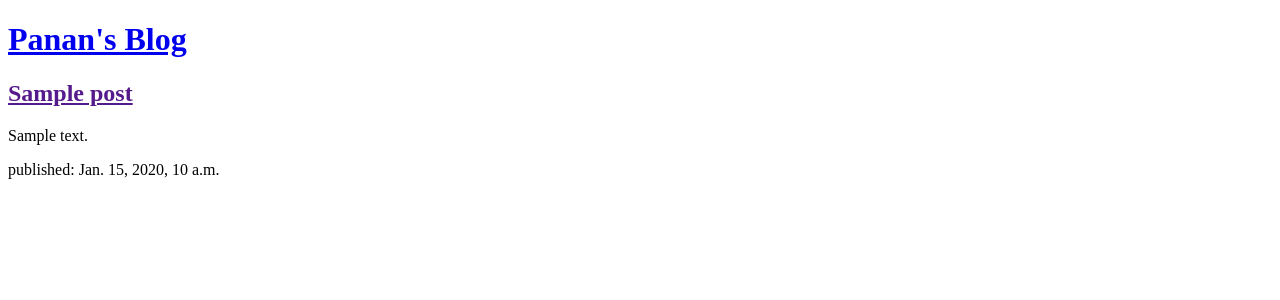
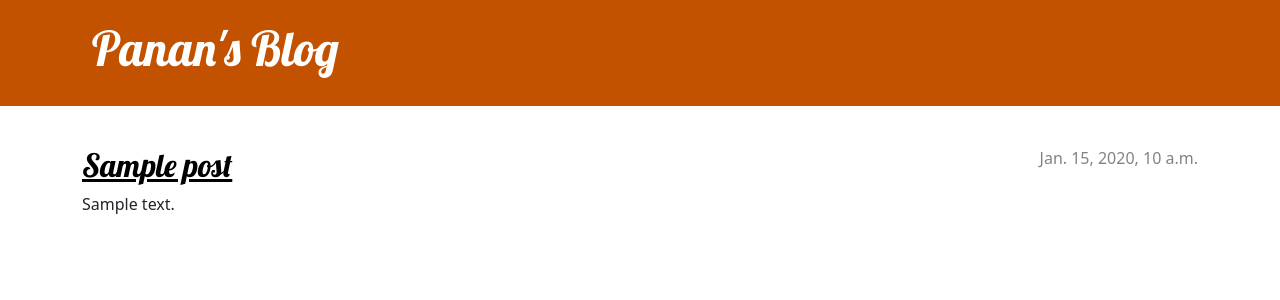
Before and after one commit to panan2012/first_Djangosite, a Django app: page / in a window 1280 px wide. Shown: the top 300 px of the page. Run offline with Django 3.2, Linux system fonts and the light colour scheme; tables that the repository leaves empty hold one stand-in row (values such as "Sample post").

Commit message:
feat: Modified template and Added CSS

```diff
--- /dev/null
+++ b/blog/static/css/blog.css
@@ -0,0 +1,70 @@
+.page-header {
+    background-color: #C25100;
+    margin-top: 0;
+    margin-bottom: 40px;
+    padding: 20px 20px 20px 40px;
+}
+
+page-header h1,
+.page-header h1 a,
+.page-header h1 a:visited,
+.page-header h1 a:active {
+    color: #ffffff;
+    font-size: 36pt;
+    text-decoration: none;
+}
+
+h1,
+h2,
+h3,
+h4 {
+    font-family: 'Lobster', cursive;
+}
+
+.date {
+    color: #828282;
+}
+
+.save {
+    float: right;
+}
+
+.post-form textarea,
+.post-form input {
+    width: 100%;
+}
+
+.top-menu,
+.top-menu:hover,
+.top-menu:visited {
+    color: #ffffff;
+    float: right;
+    font-size: 26pt;
+    margin-right: 20px;
+}
+
+.post {
+    margin-bottom: 70px;
+}
+
+.post h2 a,
+.post h2 a:visited {
+    color: #000000;
+}
+
+.post > .date,
+.post > .actions {
+    float: right;
+}
+
+.btn-secondary,
+.btn-secondary:visited {
+    color: #C25100;
+    background: none;
+    border-color: #C25100;
+}
+
+.btn-secondary:hover {
+    color: #FFFFFF;
+    background-color: #C25100;
+}
--- a/blog/templates/blog/post_list.html
+++ b/blog/templates/blog/post_list.html
@@ -1,20 +1,33 @@
-
+{% load static %}
 <!DOCTYPE html>
 <html>
     <head>
         <title>Panan's blog</title>
+        <link rel="stylesheet" href="https://cdn.jsdelivr.net/npm/bootstrap@5.1.3/dist/css/bootstrap.min.css" integrity="sha384-1BmE4kWBq78iYhFldvKuhfTAU6auU8tT94WrHftjDbrCEXSU1oBoqyl2QvZ6jIW3" crossorigin="anonymous">
+        <link rel="stylesheet" href="{% static 'css/blog.css' %}">
+        <link href="//fonts.googleapis.com/css?family=Lobster&subset=latin,latin-ext" rel="stylesheet" type="text/css">
     </head>
     <body>
-        <header>
+        <header class="page-header">
+            <div class="container">
                 <h1><a href="/">Panan's Blog</a></h1>
+            </div>
         </header>
 
+        <main class="container">
+            <div class="row">
+                <div class="col">
                     {% for post in posts %}
-            <article>
+                        <article class="post">
+                            <time class="date">
+                                {{ post.published_date }}
+                            </time>
                             <h2><a href="">{{ post.title }}</a></h2>
                             <p>{{ post.text|linebreaksbr }}</p>
-                <time>published: {{ post.published_date }}</time>
                         </article>
                     {% endfor %}
+                </div>
+            </div>
+        </main>
     </body>
 </html>
```
Lines whose indentation alone changed are shown as unchanged.
